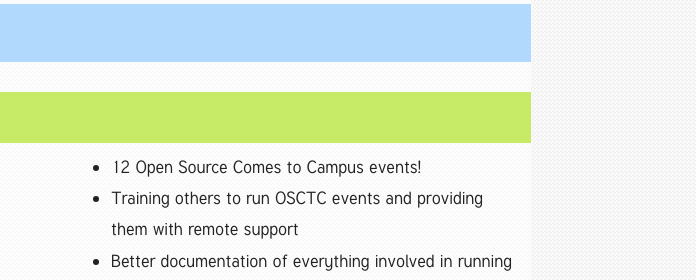
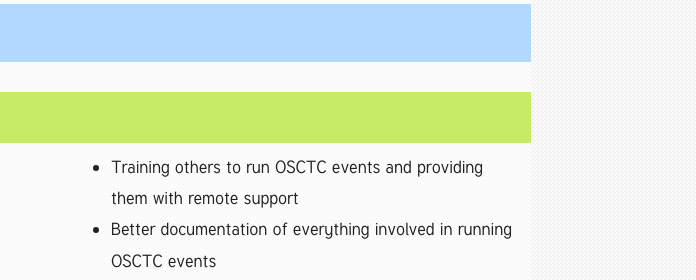
Before and after one commit to openhatch/oh-donate, a plain HTML site: page index.html in a window 1280 px wide. Shown: the part 6098-6378 px from the top of the page, 584-1280 px from the left. Drawn offline with Linux system fonts and the light colour scheme.

Commit message:
removed # of events from next year's plan, since it's fewer than this year

```diff
--- a/index.html
+++ b/index.html
@@ -376,7 +376,6 @@
                     </div>
                     <div class="col-md-6">
                         <ul>
-                            <li>12 Open Source Comes to Campus events!</li>
                             <li>Training others to run OSCTC events and providing them with remote support</li>
                             <li>Better documentation of everything involved in running OSCTC events</li>
                             <li>Better tools for curating newcomer-friendly tasks for individual events</li>
```
